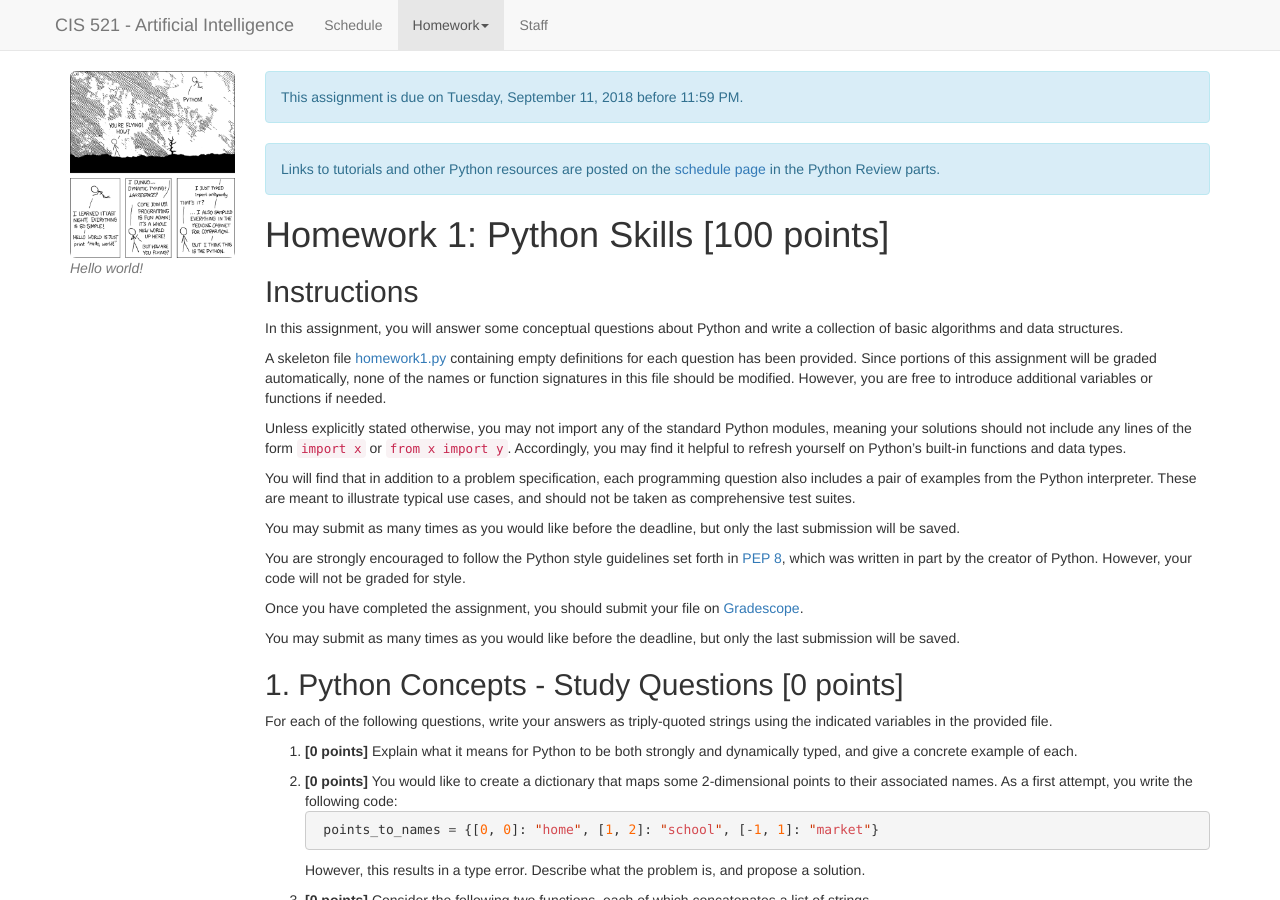
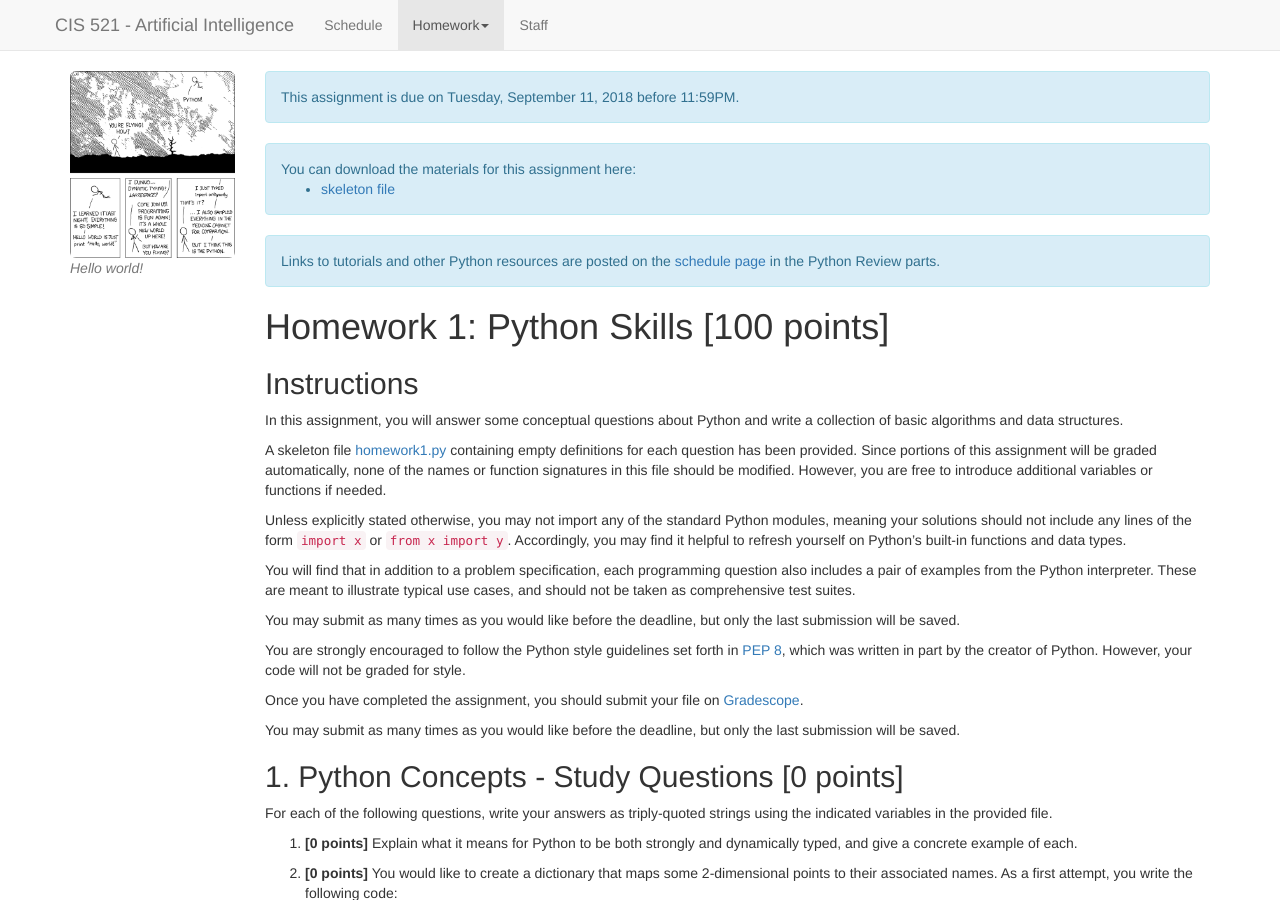
Before and after one commit to artificial-intelligence-class/artificial-intelligence-class.github.io, a Jekyll site: the page built from homeworks/hw1/homework1.md, in a window 1280 px wide and 900 px high. Built offline with Jekyll 4.4.1, drawn with Linux system fonts in a browser that asks for light colours; nearby versions of some CDN libraries; formulas are drawn with MathJax 3; a script that is not in the unit is left out.

Commit message:
Fix homework 2 file link. Add file alert for hw1. Small fix on date/time formatting.

```diff
--- a/homeworks/hw1/homework1.md
+++ b/homeworks/hw1/homework1.md
@@ -7,6 +7,10 @@ title: CIS 521 Homework 1 "Python Skills"
 active_tab: homework
 release_date: 2018-08-10
 due_date: 2018-09-11 23:59:00EDT
+materials:
+    -
+        name: skeleton file
+        url: homework1.py
 submission_link: https://www.gradescope.com/courses/21105
 ---
 
@@ -22,10 +26,19 @@ Warning: this assignment is out of date.  It may still need to be updated for th
 
 
 <div class="alert alert-info">
-This assignment is due on {{ page.due_date | date: "%A, %B %-d, %Y" }} before {{ page.due_date | date: "%I:%M %p" }}.
+This assignment is due on {{ page.due_date | date: "%A, %B %-d, %Y" }} before {{ page.due_date | date: "%I:%M%p" }}.
 </div>
 
-
+{% if page.materials %}
+<div class="alert alert-info">
+You can download the materials for this assignment here:
+<ul>
+{% for item in page.materials %}
+<li><a href="{{item.url}}">{{ item.name }}</a></li>
+{% endfor %}
+</ul>
+</div>
+{% endif %}
 
 
 <div class="alert alert-info" markdown="span">
```
Also changed, not shown: homeworks/hw2/homework2.md (+1 -1 lines), index.md (+1 -1 lines).
